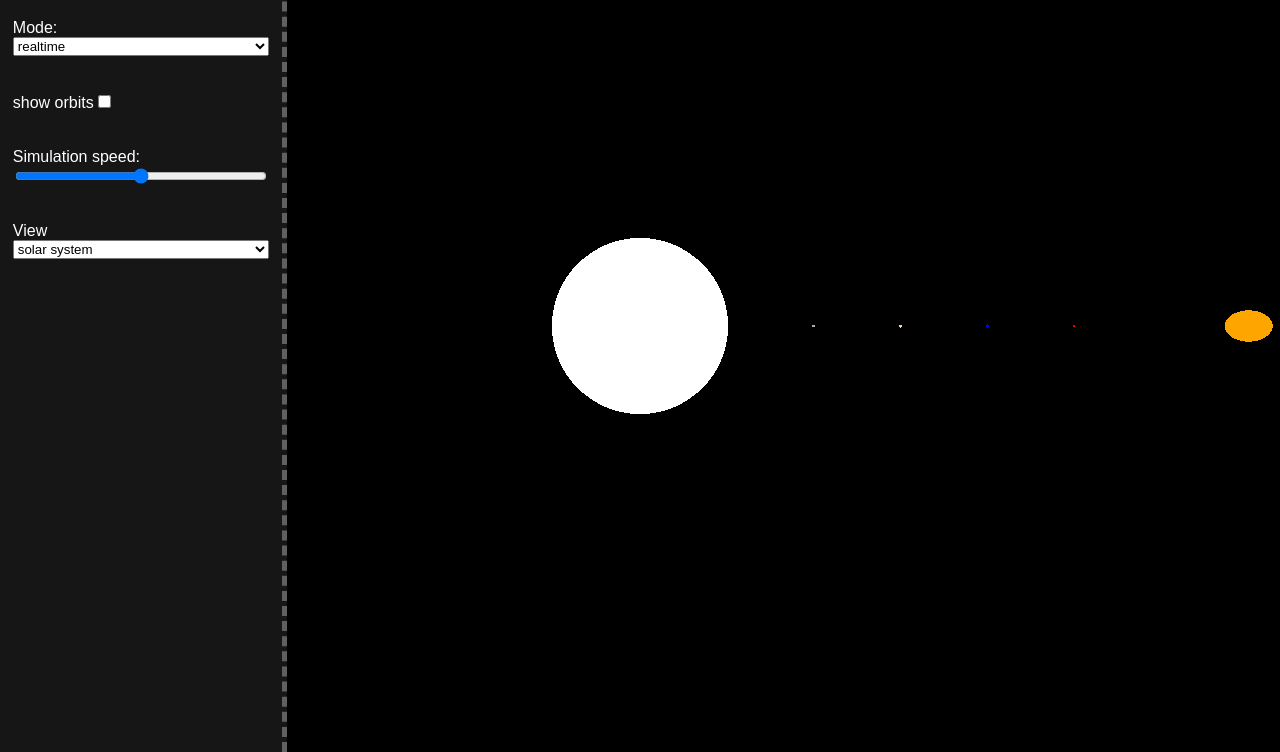
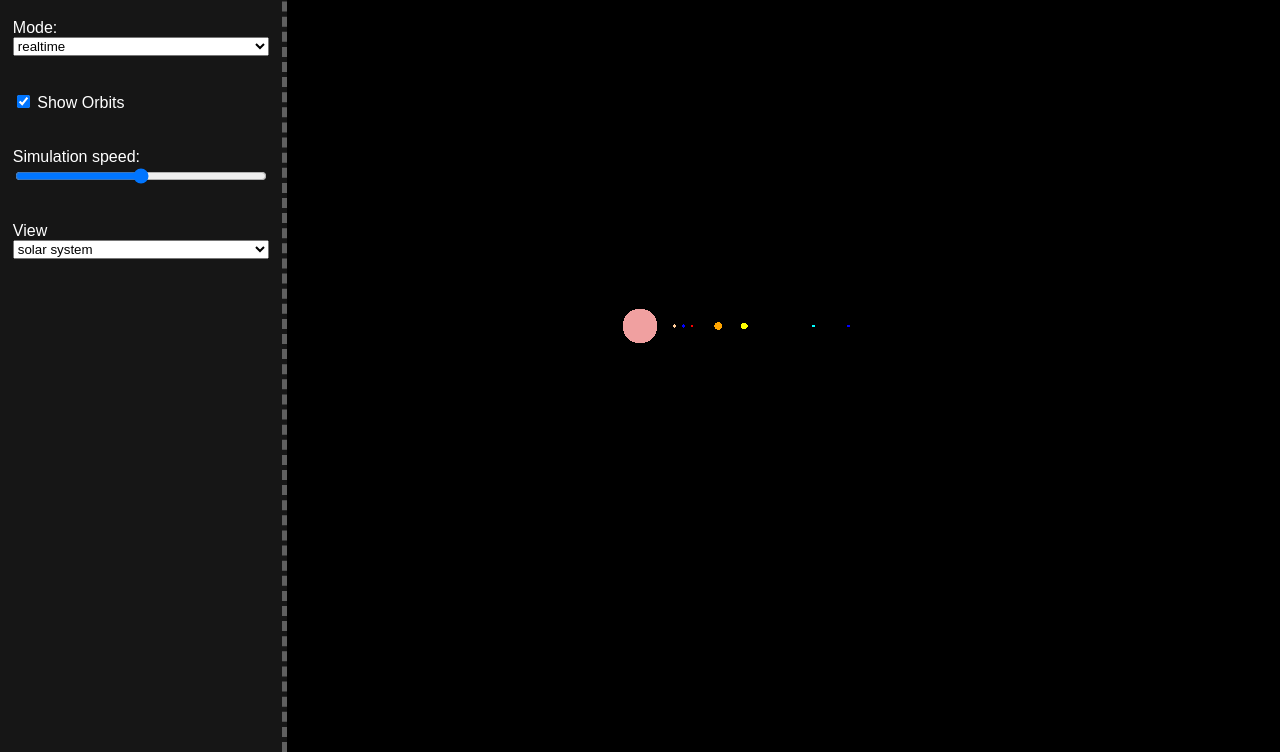
Before and after one commit to arjun-ztx/arjun-ztx.github.io, a plain HTML site: page index.html in a window 1280 px wide. Shown: the part 74-826 px from the top of the page. Drawn offline with nearby package versions, Linux system fonts and the light colour scheme.

Commit message:
added orbit toggle checkbox work

```diff
--- a/index.html
+++ b/index.html
@@ -21,7 +21,7 @@
       </select>
       <br />
       <br />
-      <div>show orbits<input name="orbit" type="checkbox" /></div>
+      <label><input type="checkbox" id="toggleOrbits" checked> Show Orbits</label>
       <br /><br />
       <label for="speed-slider">Simulation speed:</label>
       <input type="range" name="speed-slider" id="simSpeed" />
--- a/orrery.js
+++ b/orrery.js
@@ -8,29 +8,31 @@ document.body.appendChild(renderer.domElement);
 const controls = new THREE.OrbitControls(camera, renderer.domElement);
 controls.enableZoom = true;
 controls.enablePan = true;
+document.body.addEventListener('click', (e) => {
+    if (e.button == 1) {
+        window.alert("middle pinga")
+    }
+});
 
 // Add ambient light (the Sun)
 const light = new THREE.AmbientLight(0xffffff, 1);
 scene.add(light);
 
-class planet{
-
-}
 
 const planets = [
-    { name: "Sun", size: 5, color: 0xffffff, distance: 0},
-    { name: "Mercury", size: 0.075, color: 0xaaaaaa, distance: 10 },
-    { name: "Venus", size: 0.087, color: 0xffcc99, distance: 15 },
-    { name: "Earth", size: 0.092, color: 0x0000ff, distance: 20 },
-    { name: "Mars", size: 0.049, color: 0xff0000, distance: 25 },
-    { name: "Jupiter", size: 0.9005, color: 0xffa500, distance: 35 },
-    { name: "Saturn", size: 0.837, color: 0xffff00, distance: 45 },
-    { name: "Uranus", size: 0.365, color: 0x00ffff, distance: 55 },
-    { name: "Neptune", size: 0.354, color: 0x0000ff, distance: 65 }
+    { name: "Sun", size: 1, color: 0xf0a0a0, distance: 0 }, // Size = 1 for scale reference
+    { name: "Mercury", size: 0.038, color: 0xaaaaaa, distance: 1.5 }, // Adjusted for scale
+    { name: "Venus", size: 0.095, color: 0xffcc99, distance: 2 }, // Adjusted for scale
+    { name: "Earth", size: 0.096, color: 0x0000ff, distance: 2.5 }, // Adjusted for scale
+    { name: "Mars", size: 0.051, color: 0xff0000, distance: 3 }, // Adjusted for scale
+    { name: "Jupiter", size: 0.223, color: 0xffa500, distance: 4.5 }, // Adjusted for scale
+    { name: "Saturn", size: 0.186, color: 0xffff00, distance: 6 }, // Adjusted for scale
+    { name: "Uranus", size: 0.079, color: 0x00ffff, distance: 10 }, // Adjusted for scale
+    { name: "Neptune", size: 0.076, color: 0x0000ff, distance: 12 } // Adjusted for scale
 ];
 
 //sun
-const SUN = createPlanet(5, 0, 0xffffff)
+//const SUN = createPlanet(5, 0, 0xffffff)
 
 //mercury
 //venus
@@ -40,6 +42,8 @@ const SUN = createPlanet(5, 0, 0xffffff)
 //saturn
 //uranus
 //neptune
+
+const orbits = []; // To store orbit mesh objects
 
 function createPlanet(size, distance, color) {
     const geometry = new THREE.SphereGeometry(size, 32, 32);
@@ -57,7 +61,35 @@ planets.forEach(planet => {
 
 camera.position.z = 30;
 
-// Animation loop
+
+function createOrbit(distance) {
+    const orbitGeometry = new THREE.RingGeometry(distance - 0.01, distance + 0.01, 64); // Thin ring
+    const orbitMaterial = new THREE.MeshBasicMaterial({ color: 0xffffff, side: THREE.DoubleSide });
+    const orbit = new THREE.Mesh(orbitGeometry, orbitMaterial);
+    orbit.rotation.x = Math.PI / 2; // Rotate to lie flat in the xy-plane
+    orbit.visible = true; // Default visibility
+    scene.add(orbit);
+    orbits.push(orbit);
+    return orbit;
+}
+
+// Create planets and orbits
+planets.forEach(planet => {
+    createPlanet(planet.size, planet.distance, planet.color);
+    if (planet.distance > 0) { // No orbit for the Sun
+        createOrbit(planet.distance);
+    }
+});
+
+// Orbit toggle functionality
+const toggleOrbitsCheckbox = document.getElementById('toggleOrbits');
+toggleOrbitsCheckbox.addEventListener('change', (event) => {
+    const isChecked = event.target.checked;
+    orbits.forEach(orbit => {
+        orbit.visible = isChecked;
+    });
+});
+
 function animate() {
     requestAnimationFrame(animate);
 
--- a/style.css
+++ b/style.css
@@ -20,6 +20,7 @@ canvas {
 
 
 .interface{
+    z-index: 5;
     color: #fff;
     position: absolute;
     top: 0;
```
